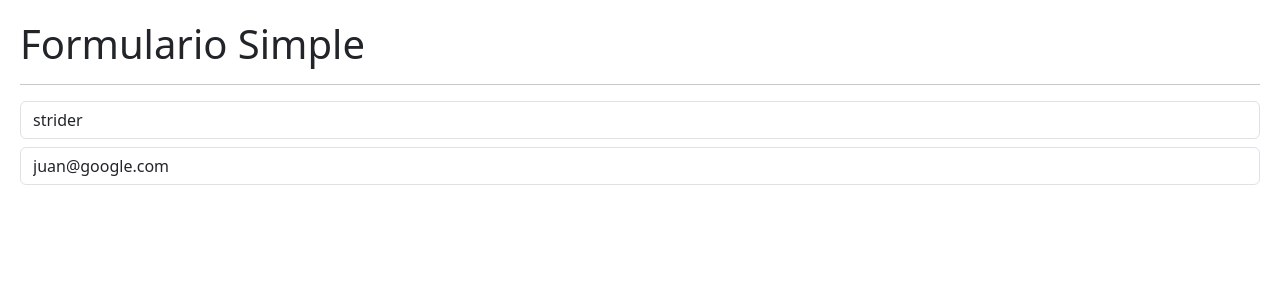
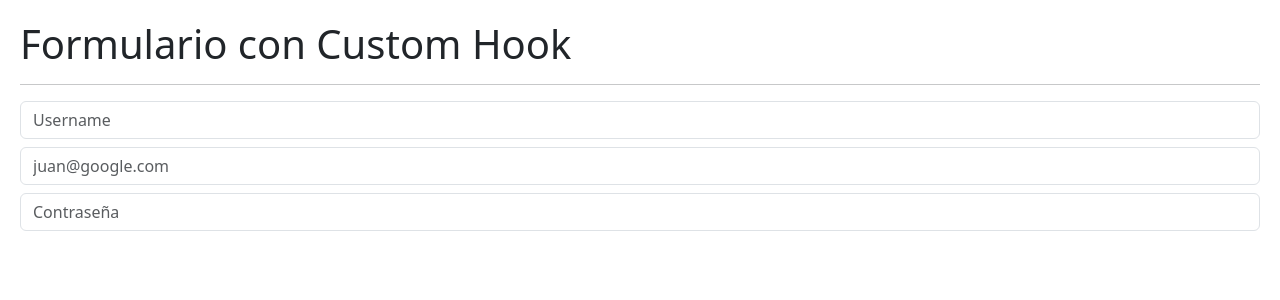
Before and after one commit to juanamezquitadoctus/Curso-React, a React (Vite) app in the folder 05-hook-app/: page / in a window 1280 px wide. Shown: the top 300 px of the page. Built offline with nearby package versions, Linux system fonts and the light colour scheme.

Commit message:
Formulario con Custom Hook

```diff
--- /dev/null
+++ b/05-hook-app/src/02-useEffect/FormWithCustomHook.jsx
@@ -0,0 +1,44 @@
+import { useEffect } from "react";
+import { useForm } from "../hooks/useForm";
+
+export const FormWithCustomHook = () => {
+
+    const { formState, onInputChange, username, email, password } = useForm({
+        username: '',
+        email: '',
+        password: ''
+    });
+
+    // const { username, email, password } = formState;
+
+    return (
+        <>
+            <h1>Formulario con Custom Hook</h1>
+            <hr />
+            <input
+                type="text"
+                className="form-control"
+                placeholder="Username"
+                name="username"
+                value={ username }
+                onChange={ onInputChange }
+            />
+            <input
+                type="email"
+                className="form-control mt-2"
+                placeholder="juan@google.com"
+                name="email"
+                value={ email }
+                onChange={ onInputChange }
+            />
+            <input
+                type="password"
+                className="form-control mt-2"
+                placeholder="Contraseña"
+                name="password"
+                value={ password }
+                onChange={ onInputChange }
+            />
+        </>
+    )
+}
--- /dev/null
+++ b/05-hook-app/src/hooks/useForm.js
@@ -0,0 +1,19 @@
+import { useState } from "react";
+
+export const useForm = ( initialForm = {} ) => {
+    const [formState, setFormState] = useState( initialForm );
+
+    const onInputChange = ({ target }) => {
+        const { name, value } = target;
+        setFormState({
+            ...formState,
+            [ name ]: value
+        });
+    }
+
+    return {
+        ...formState,
+        formState,
+        onInputChange,
+    }
+}
--- a/05-hook-app/src/main.jsx
+++ b/05-hook-app/src/main.jsx
@@ -4,10 +4,11 @@
 // import { HooksApp } from './HooksApp';
 // import { CounterApp } from './01-useState/CounterApp';
 // import { CounterWithCustomHook } from './01-useState/CounterWithCustomHook';
-import { SimpleForm } from './02-useEffect/SimpleForm';
+// import { SimpleForm } from './02-useEffect/SimpleForm';
+import { FormWithCustomHook } from './02-useEffect/FormWithCustomHook';
 
 ReactDOM.createRoot(document.getElementById('root')).render(
   <React.StrictMode>
-    <SimpleForm />
-  </React.StrictMode>,
+    <FormWithCustomHook />
+  </React.StrictMode>
 )
```
